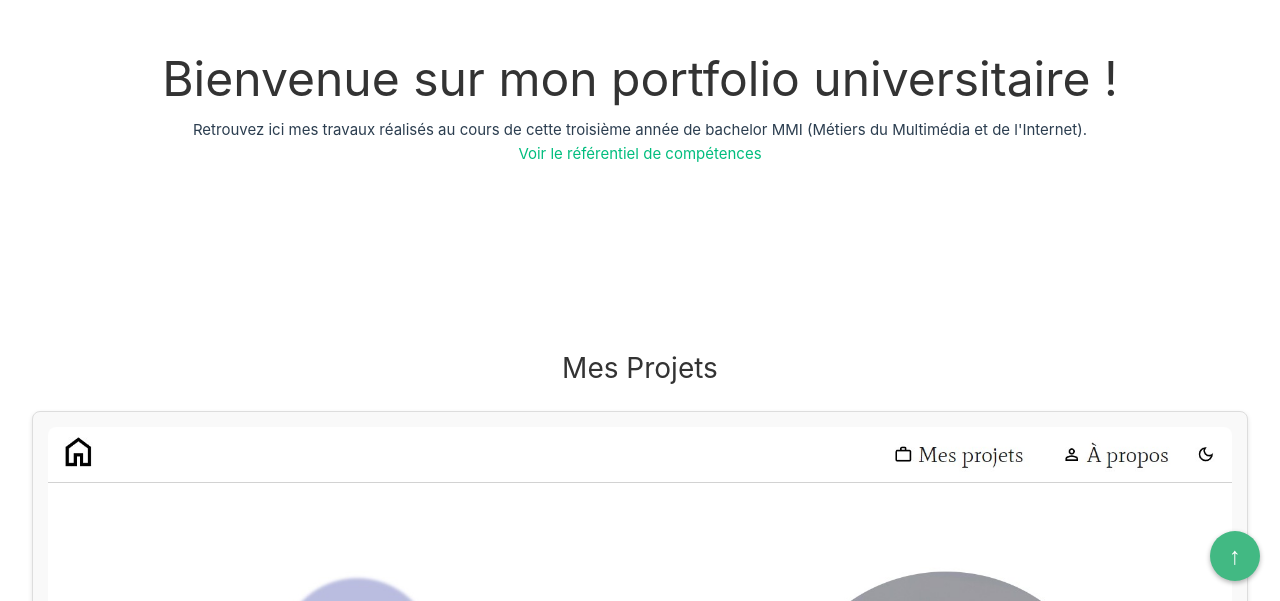
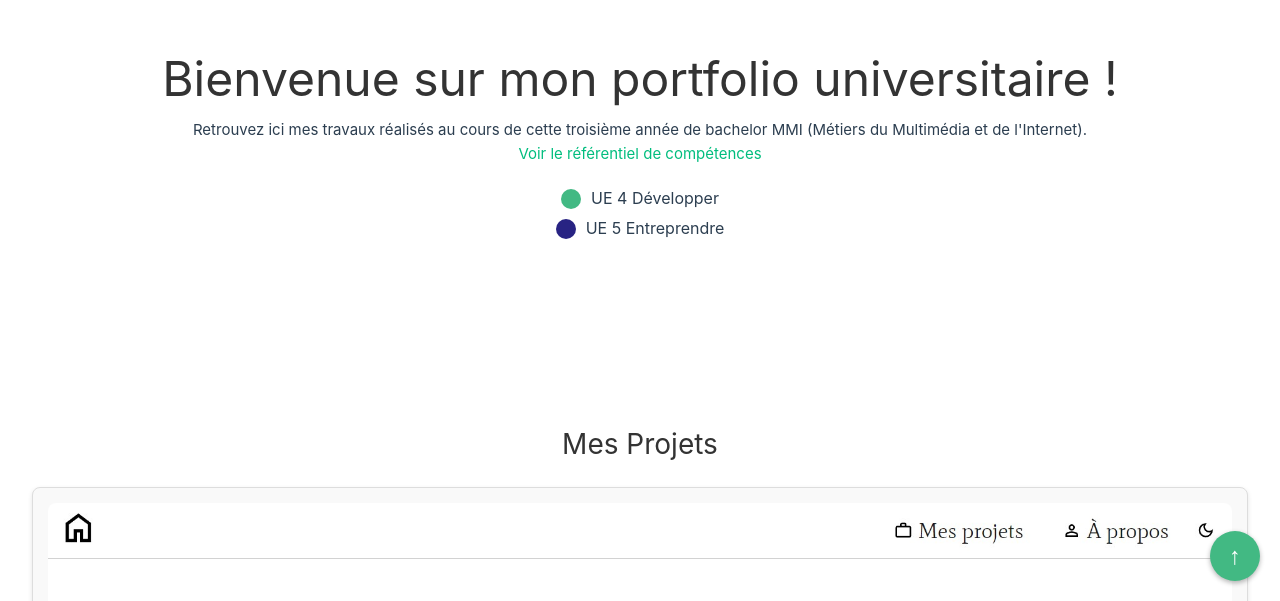
Before and after one commit to elaneg/portfolio_univ, a Vue app: page / in a window 1280 px wide. Shown: the part 199-800 px from the top of the page. Built offline with nearby package versions, Linux system fonts and the light colour scheme.

Commit message:
feat/legendes : ajout de la légende

```diff
--- a/src/components/Accueil.vue
+++ b/src/components/Accueil.vue
@@ -4,9 +4,26 @@
     </div>
 
     <div class="phrase">
-        <p>Retrouvez ici mes travaux réalisés au cours de cette troisième année de bachelor MMI (Métiers du Multimédia et de l'Internet). </p>
-        <p><a href="#">Voir le référentiel de compétences</a></p>
+        <p>Retrouvez ici mes travaux réalisés au cours de cette troisième année de bachelor MMI (Métiers du Multimédia
+            et de l'Internet). </p>
+        <p>
+            <a href="https://787828270-files.gitbook.io/~/files/v0/b/gitbook-x-prod.appspot.com/o/spaces%2FWuu4m1EQjyaVJ7qOCUU9%2Fuploads%2FQs02bMLkY7DiqPFXo2gc%2FMMI_BU_2.PDF?alt=media&token=9ac48110-ef0e-43dc-9dc0-a194e8ed81b6"
+            target="_blank"
+            >Voir
+                le référentiel de compétences</a></p>
     </div>
+
+    <div class="legende">
+        <div class="legende-item ue4">
+            <span class="color-box"></span>
+            UE 4 Développer
+        </div>
+        <div class="legende-item ue5">
+            <span class="color-box"></span>
+            UE 5 Entreprendre
+        </div>
+    </div>
+
 </template>
 
 <script>
@@ -28,7 +45,37 @@ export default {
     color: #333;
 }
 
-.phrase{
+.phrase {
     text-align: center;
 }
+
+.legende {
+    margin-top: 20px;
+    text-align: center;
+}
+
+.legende-item {
+    display: flex;
+    align-items: center;
+    justify-content: center;
+    margin: 5px 0;
+    font-size: 16px;
+}
+
+
+.color-box {
+    display: inline-block;
+    width: 20px;
+    height: 20px;
+    border-radius: 50%;
+    margin-right: 10px;
+}
+
+.ue4 .color-box {
+    background-color: #42b983;
+}
+
+.ue5 .color-box {
+    background-color: #282383;
+}
 </style>
```
